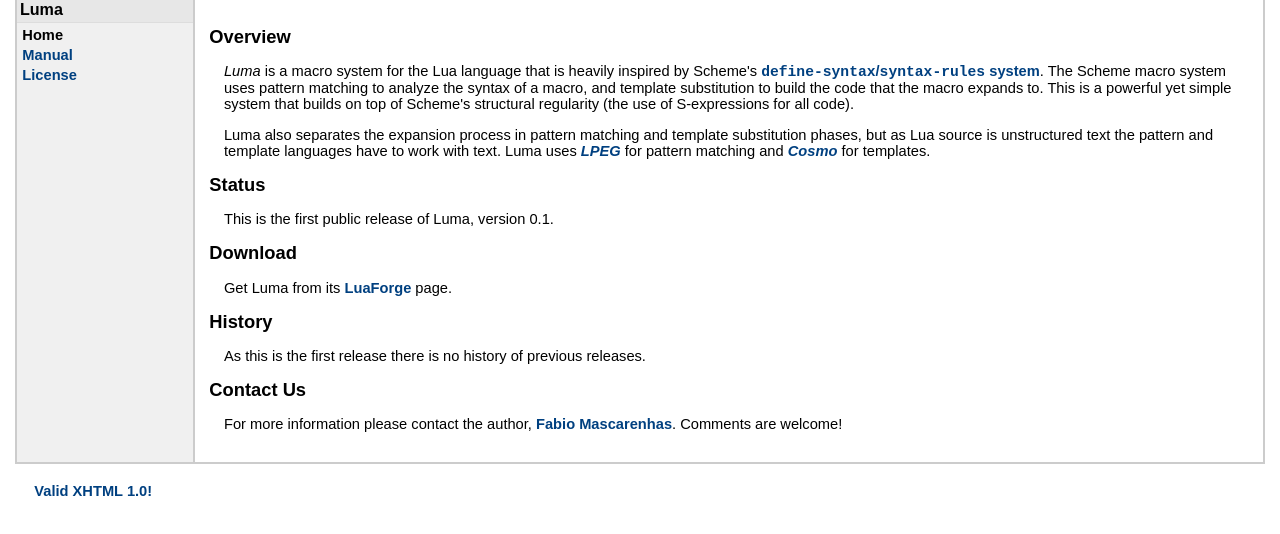
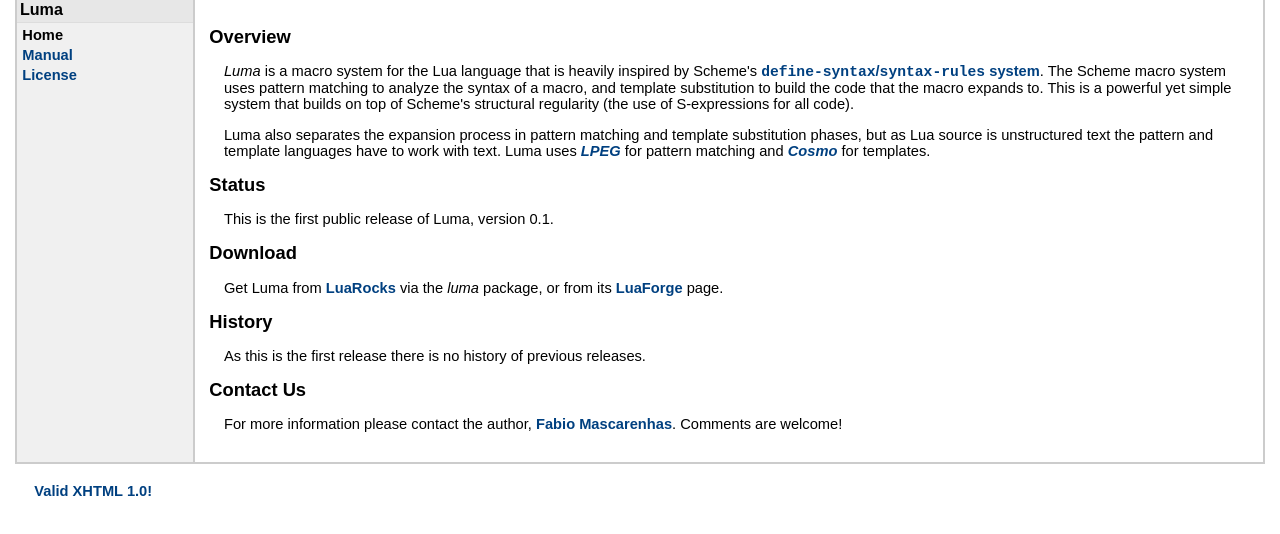
Before and after one commit to mascarenhas/luma, a plain HTML site: page doc/index.html in a window 1280 px wide. Shown: the part 186-720 px from the top of the page. Drawn offline with Linux system fonts and the light colour scheme.

Commit message:
fixed index
darcs-hash:20071228200402-51b68-8a31fea6d16deef86e1548965380df41d8e3196b.gz

```diff
--- a/doc/index.html
+++ b/doc/index.html
@@ -71,7 +71,7 @@
 
 <h2>Download</h2>
 
-<p>Get Luma from its <a href="http://luaforge.net/projects/luma">LuaForge</a> page.</p>
+<p>Get Luma from <a href="http://luarocks.org">LuaRocks</a> via the <em>luma</em> package, or from its <a href="http://luaforge.net/projects/luma">LuaForge</a> page.</p>
 
 <h2>History</h2>
 
```
Also changed, not shown: 1 other file.
